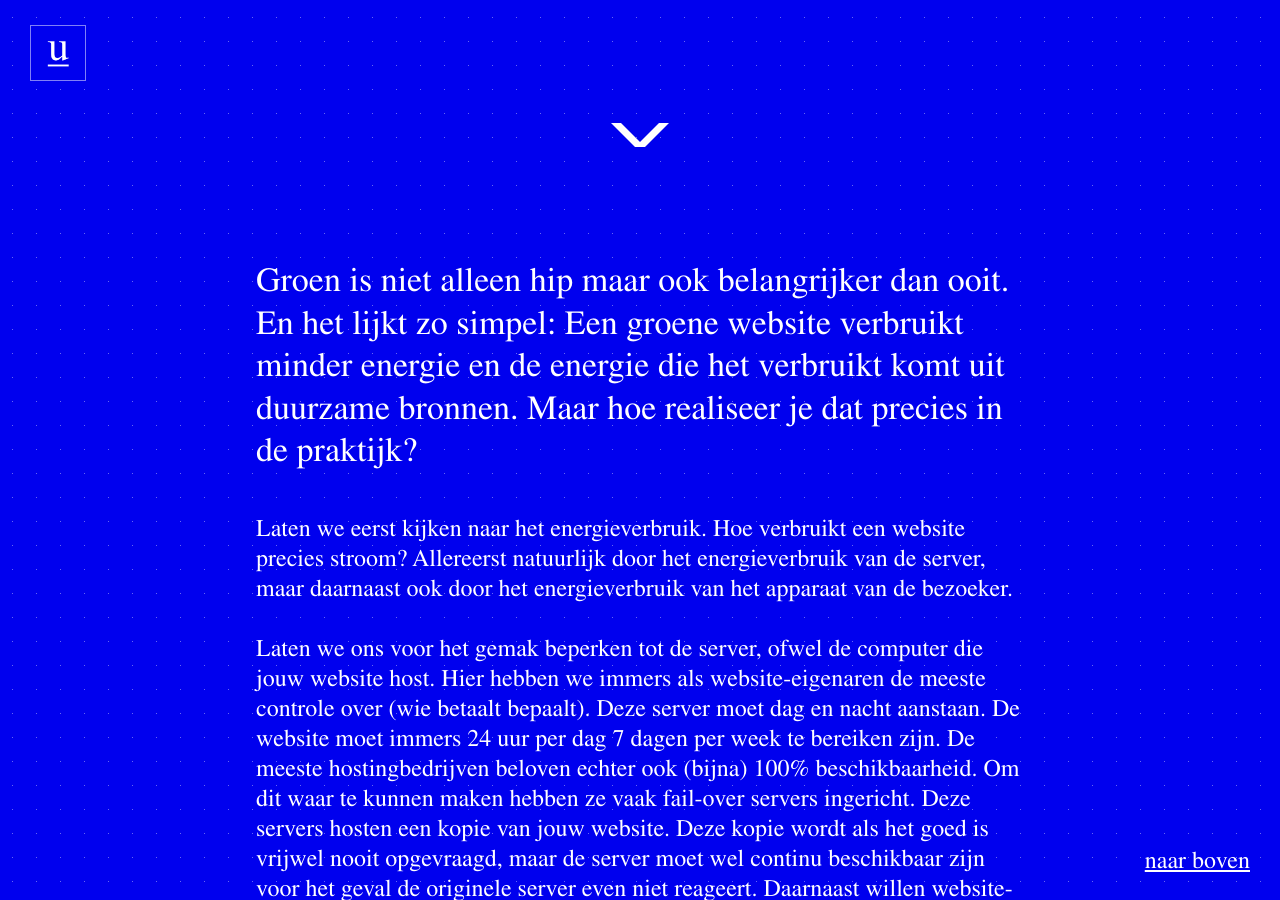
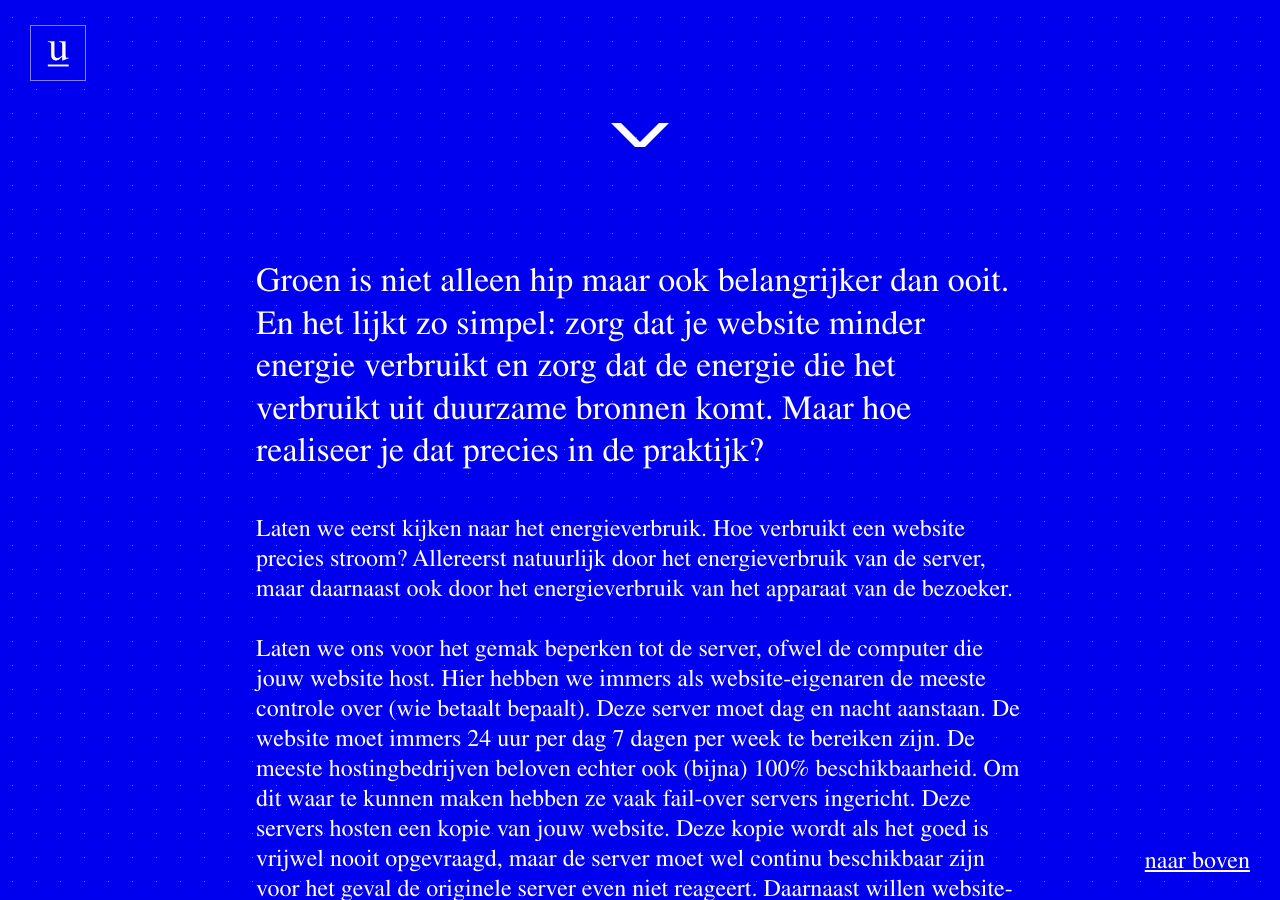
Before and after one commit to jhvanderschee/usecuewebsitenl, a Jekyll site: the page built from _posts/2019-08-21-een-groene-website.md, in a window 1280 px wide and 900 px high, scrolled down 642 px. Built offline with Jekyll 4.4.1, drawn with Linux system fonts in a browser that asks for light colours.

Commit message:
Update 2019-08-21-een-groene-website.md

```diff
--- a/_posts/2019-08-21-een-groene-website.md
+++ b/_posts/2019-08-21-een-groene-website.md
@@ -2,7 +2,7 @@
 title: Een groene website
 ---
 
-Groen is niet alleen hip maar ook belangrijker dan ooit. En het lijkt zo simpel: Een groene website verbruikt minder energie en de energie die het verbruikt komt uit duurzame bronnen. Maar hoe realiseer je dat precies in de praktijk?
+Groen is niet alleen hip maar ook belangrijker dan ooit. En het lijkt zo simpel: zorg dat je website minder energie verbruikt en zorg dat de energie die het verbruikt uit duurzame bronnen komt. Maar hoe realiseer je dat precies in de praktijk?
 
 Laten we eerst kijken naar het energieverbruik. Hoe verbruikt een website precies stroom? Allereerst natuurlijk door het energieverbruik van de server, maar daarnaast ook door het energieverbruik van het apparaat van de bezoeker.
 
```
